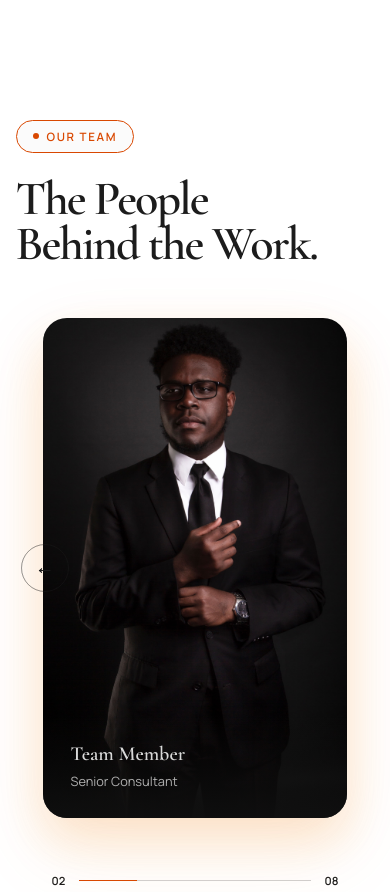
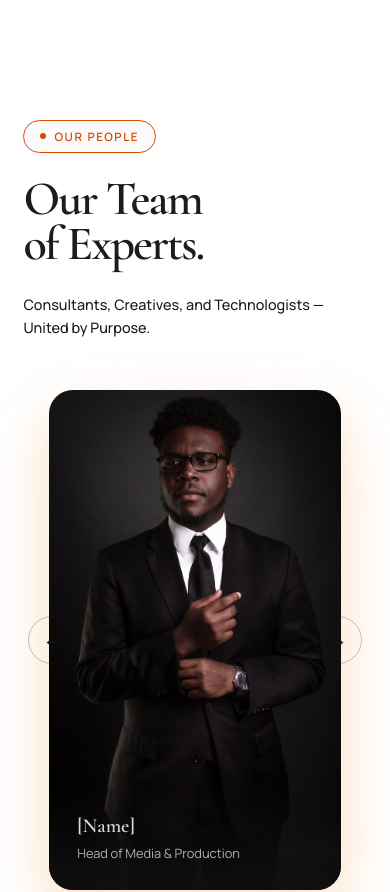
Before and after one commit to lordbuziness/eleven11consult, a React (Vite) app: page / in a window 390 px wide. Shown: the part 7540-8432 px from the top of the page. Built offline with nearby package versions, Linux system fonts and the light colour scheme.

Commit message:
Update team section

```diff
--- a/src/components/Team/Team.css
+++ b/src/components/Team/Team.css
@@ -1,3 +1,4 @@
+
 /* =============================
    Team Section
 ============================= */
@@ -23,7 +24,7 @@
 ============================= */
 
 .team__header {
-  margin-bottom: 90px;
+    margin-bottom: 80px;
 }
 
 .team__eyebrow {
@@ -32,10 +33,9 @@
     gap: 0.5rem;
 
     padding: 0.5rem 1rem;
-
     margin-bottom: 1.5rem;
 
-    font-family: var(--font-dis);
+    font-family: var(--font-body);
     font-size: 0.72rem;
     font-weight: 600;
 
@@ -44,7 +44,7 @@
 
     color: var(--color-cinnabar);
 
-    border: 1px solid ;
+    border: 1px solid var(--color-cinnabar);
     border-radius: 999px;
 
     background: rgba(217, 217, 217, 0.12);
@@ -60,7 +60,6 @@
     flex-shrink: 0;
 
     background: var(--color-cinnabar);
-
     border-radius: 50%;
 }
 
@@ -70,8 +69,23 @@
     font-family: var(--font-display);
     font-size: clamp(3rem, 6vw, 6rem);
     font-weight: 600;
+
     line-height: 0.95;
     letter-spacing: -0.04em;
+
+    color: var(--color-charcoal);
+}
+
+.team__subheadline {
+    max-width: 560px;
+
+    margin: 25px 0 0;
+
+    font-family: var(--font-body);
+    font-size: 1rem;
+    font-weight: 500;
+
+    line-height: 1.7;
 
     color: var(--color-charcoal);
 }
@@ -101,6 +115,45 @@
 
 
 /* =============================
+   Carousel Movement
+============================= */
+
+.team__track--next {
+    animation: teamSlideNext 0.65s
+        cubic-bezier(0.22, 1, 0.36, 1);
+}
+
+.team__track--previous {
+    animation: teamSlidePrevious 0.65s
+        cubic-bezier(0.22, 1, 0.36, 1);
+}
+
+@keyframes teamSlideNext {
+    from {
+        opacity: 0;
+        transform: translateX(55px);
+    }
+
+    to {
+        opacity: 1;
+        transform: translateX(0);
+    }
+}
+
+@keyframes teamSlidePrevious {
+    from {
+        opacity: 0;
+        transform: translateX(-55px);
+    }
+
+    to {
+        opacity: 1;
+        transform: translateX(0);
+    }
+}
+
+
+/* =============================
    Cards
 ============================= */
 
@@ -116,20 +169,9 @@
     background: var(--color-off-white);
 
     transition:
-    transform 0.4s ease,
-    opacity 0.4s ease,
-    box-shadow 0.4s ease;
-}
-.team__card--left {
-  animation: slideFromLeft 0.5s ease;
-}
-
-.team__card--active {
-  animation: slideToCenter 0.5s ease;
-}
-
-.team__card--right {
-  animation: slideFromRight 0.5s ease;
+        transform 0.45s ease,
+        opacity 0.45s ease,
+        box-shadow 0.45s ease;
 }
 
 .team__card--side {
@@ -184,7 +226,7 @@
 
     background: linear-gradient(
         to top,
-    rgba(17, 17, 17, 0.85),
+        rgba(17, 17, 17, 0.88),
         rgba(17, 17, 17, 0)
     );
 
@@ -238,13 +280,16 @@
     transition:
         background-color 0.25s ease,
         border-color 0.25s ease,
-    color 0.25s ease;
+        color 0.25s ease,
+        transform 0.25s ease;
 }
 
 .team__arrow:hover {
     background: var(--color-cinnabar);
     border-color: var(--color-cinnabar);
     color: var(--color-stone);
+
+    transform: scale(1.05);
 }
 
 .team__arrow--prev {
@@ -252,7 +297,7 @@
 }
 
 .team__arrow--next {
-  right: -px;
+    right: -30px;
 }
 
 
@@ -262,6 +307,7 @@
 
 .team__progress {
     width: 300px;
+
     margin: 55px auto 0;
 
     display: flex;
@@ -335,8 +381,17 @@
         padding: 100px 0;
     }
 
+    .team__container {
+        width: 88%;
+    }
+
     .team__header {
         margin-bottom: 50px;
+    }
+
+    .team__subheadline {
+        font-size: 0.9rem;
+        line-height: 1.65;
     }
 
     .team__track {
@@ -364,3 +419,44 @@
         width: 80%;
     }
 }
+
+
+/* =============================
+   Small Phones
+============================= */
+
+@media (max-width: 380px) {
+    .team {
+        padding: 80px 0;
+    }
+
+    .team__container {
+        width: 90%;
+    }
+
+    .team__header h2 {
+        font-size: 2.4rem;
+    }
+
+    .team__subheadline {
+        font-size: 0.85rem;
+    }
+
+    .team__card--active {
+        height: 440px;
+        flex-basis: 88%;
+    }
+
+    .team__arrow {
+        width: 42px;
+        height: 42px;
+    }
+
+    .team__arrow--prev {
+        left: 0;
+    }
+
+    .team__arrow--next {
+        right: 0;
+    }
+}
--- a/src/components/Team/Team.tsx
+++ b/src/components/Team/Team.tsx
@@ -1,3 +1,4 @@
+
 import { useEffect, useState } from "react";
 import "./Team.css";
 
@@ -23,52 +24,59 @@ const teamMembers: TeamMember[] = [
         image: member1,
     },
     {
-    name: "Team Member",
-    role: "Senior Consultant",
+        name: "[Name]",
+        role: "Head of Media & Production",
         image: member2,
     },
     {
-    name: "Team Member",
-    role: "Strategy Consultant",
+        name: "[Name]",
+        role: "Technology Director",
         image: member3,
     },
     {
-    name: "Team Member",
-    role: "Industry Consultant",
+        name: "[Name]",
+        role: "Energy & Climate Strategist",
         image: member4,
     },
     {
-    name: "Team Member",
-    role: "Technology Consultant",
+        name: "[Name]",
+        role: "Agriculture & Agrotech Advisor",
         image: member5,
     },
     {
-    name: "Team Member",
-    role: "Communications Consultant",
+        name: "[Name]",
+        role: "Head of Training & Development",
         image: member6,
     },
     {
-    name: "Team Member",
-    role: "Research Consultant",
+        name: "[Name]",
+        role: "Construction & Infrastructure Lead",
         image: member7,
     },
     {
-    name: "Team Member",
-    role: "Project Consultant",
+        name: "[Name]",
+        role: "Public Relations Manager",
         image: member8,
     },
 ];
 
 function Team() {
     const [currentIndex, setCurrentIndex] = useState(0);
+    const [slideDirection, setSlideDirection] = useState<
+        "next" | "previous"
+    >("next");
 
     const nextSlide = () => {
+        setSlideDirection("next");
+
         setCurrentIndex(
             (current) => (current + 1) % teamMembers.length
         );
     };
 
     const previousSlide = () => {
+        setSlideDirection("previous");
+
         setCurrentIndex(
             (current) =>
                 (current - 1 + teamMembers.length) %
@@ -77,13 +85,17 @@ function Team() {
     };
 
     useEffect(() => {
-    const interval = setInterval(() => {
+        const teamCarouselInterval = window.setInterval(() => {
+            setSlideDirection("next");
+
             setCurrentIndex(
                 (current) => (current + 1) % teamMembers.length
             );
         }, 5000);
 
-    return () => clearInterval(interval);
+        return () => {
+            window.clearInterval(teamCarouselInterval);
+        };
     }, []);
 
     const leftIndex =
@@ -97,23 +109,27 @@ const rightIndex =
     return (
         <section className="team">
             <div className="team__container">
-
                 <div className="team__header">
                     <p className="team__eyebrow">
                         <span className="team__eyebrow-dot" />
-            Our Team
+                        Our People
                     </p>
 
                     <h2>
-            The People
+                        Our Team
                         <br />
-            Behind the Work.
+                        of Experts.
                     </h2>
+
+                    <p className="team__subheadline">
+                        Consultants, Creatives, and Technologists —
+                        United by Purpose.
+                    </p>
                 </div>
 
                 <div className="team__carousel">
-
                     <button
+                        type="button"
                         className="team__arrow team__arrow--prev"
                         onClick={previousSlide}
                         aria-label="Previous team member"
@@ -121,8 +137,10 @@ const rightIndex =
                         ←
                     </button>
 
-          <div className="team__track">
-
+                    <div
+                        className={`team__track team__track--${slideDirection}`}
+                        key={`${currentIndex}-${slideDirection}`}
+                    >
                         <article className="team__card team__card--side team__card--left">
                             <img
                                 src={teamMembers[leftIndex].image}
@@ -158,20 +176,19 @@ const rightIndex =
                                 <p>{teamMembers[rightIndex].role}</p>
                             </div>
                         </article>
+                    </div>
 
                     <button
-            className="team__arrow team__arrow--prev"
+                        type="button"
+                        className="team__arrow team__arrow--next"
                         onClick={nextSlide}
-            aria-label="Previous team member"
+                        aria-label="Next team member"
                     >
-            ←
+                        →
                     </button>
-
-</div>
                 </div>
 
                 <div className="team__progress">
-
                     <span>
                         {String(currentIndex + 1).padStart(2, "0")}
                     </span>
@@ -191,9 +208,7 @@ const rightIndex =
                     <span>
                         {String(teamMembers.length).padStart(2, "0")}
                     </span>
-
                 </div>
-
             </div>
         </section>
     );
```
Lines whose indentation alone changed are shown as unchanged.
